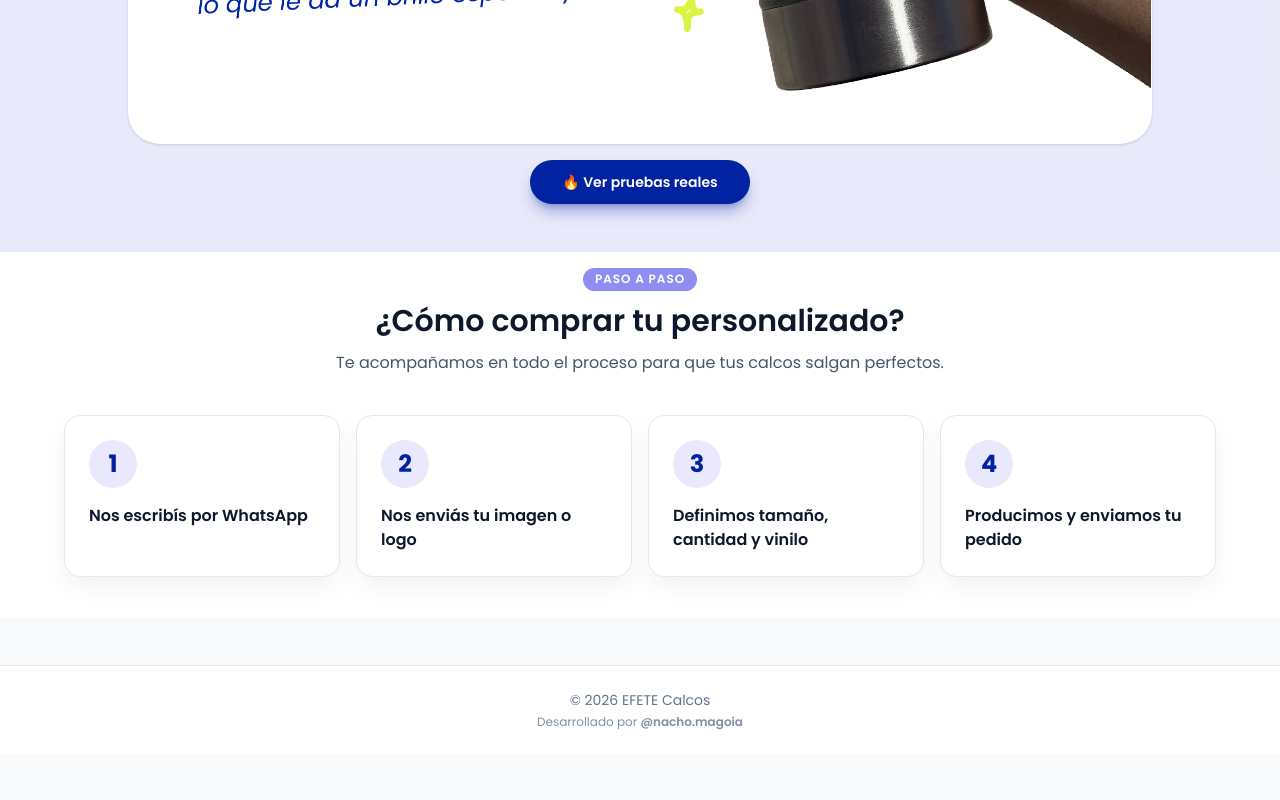
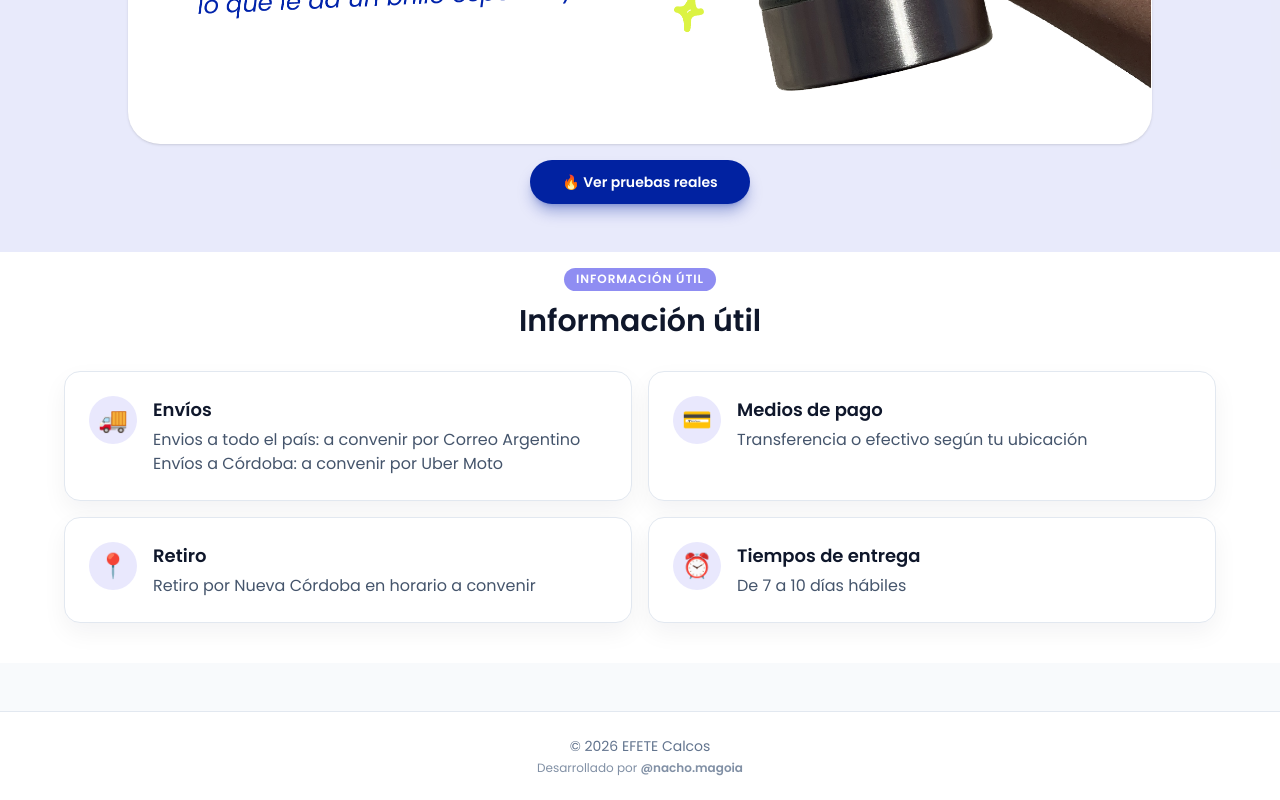
Before and after one commit to ignaciomagoia/ft_calcos2, a Next.js app: page / in a window 1280 px wide. Shown: the part 3642-4442 px from the top of the page. Before the commit the page ends 4396 px from the top, so only its background shows below. Built offline with nearby package versions, Linux system fonts and the light colour scheme; no server answers; the database is empty.

Commit message:
corrigo errores

```diff
--- a/src/components/HowToPersonalized.tsx
+++ b/src/components/HowToPersonalized.tsx
@@ -1,36 +1,65 @@
-const steps = [
-  "Nos escribís por WhatsApp",
-  "Nos enviás tu imagen o logo",
-  "Definimos tamaño, cantidad y vinilo",
-  "Producimos y enviamos tu pedido",
+type InfoCard = {
+  icon: string;
+  title: string;
+  description: string;
+};
+
+const infoCards: InfoCard[] = [
+  {
+    icon: "🚚",
+    title: "Envíos",
+    description:
+      "Envios a todo el país: a convenir por Correo Argentino\nEnvíos a Córdoba: a convenir por Uber Moto",
+  },
+  {
+    icon: "💳",
+    title: "Medios de pago",
+    description: "Transferencia o efectivo según tu ubicación",
+  },
+  {
+    icon: "📍",
+    title: "Retiro",
+    description: "Retiro por Nueva Córdoba en horario a convenir",
+  },
+  {
+    icon: "⏰",
+    title: "Tiempos de entrega",
+    description: "De 7 a 10 días hábiles",
+  },
 ];
 
 const HowToPersonalized = () => {
   return (
     <section className="w-full bg-white px-4 pt-4 pb-10 sm:px-6 lg:px-8">
-      <div className="mx-auto max-w-6xl space-y-10">
+      <div className="mx-auto max-w-6xl space-y-8">
         <div className="space-y-3 text-center">
-          <p className="pill mx-auto w-fit">Paso a paso</p>
+          <p className="pill mx-auto w-fit">Información útil</p>
           <h2 className="text-3xl font-semibold text-slate-900">
-            ¿Cómo comprar tu personalizado?
+            Información útil
           </h2>
-          <p className="text-slate-600">
-            Te acompañamos en todo el proceso para que tus calcos salgan
-            perfectos.
-          </p>
         </div>
 
-        <div className="grid gap-4 md:grid-cols-2 lg:grid-cols-4">
-          {steps.map((step, index) => (
-            <div
-              key={step}
-              className="card flex h-full flex-col gap-4 rounded-3xl p-6 text-left"
+        <div className="grid gap-4 md:grid-cols-2">
+          {infoCards.map((card) => (
+            <article
+              key={card.title}
+              className="card flex h-full items-start gap-4 rounded-3xl p-6"
             >
-              <span className="inline-flex h-12 w-12 items-center justify-center rounded-full bg-[var(--color-secondary)]/20 text-2xl font-bold text-[var(--color-primary)]">
-                {index + 1}
+              <span
+                aria-hidden="true"
+                className="inline-flex h-12 w-12 shrink-0 items-center justify-center rounded-full bg-[var(--color-secondary)]/20 text-2xl"
+              >
+                {card.icon}
               </span>
-              <p className="text-base font-semibold text-slate-900">{step}</p>
-            </div>
+              <div className="space-y-1">
+                <h3 className="text-lg font-semibold text-slate-900">
+                  {card.title}
+                </h3>
+                <p className="whitespace-pre-line text-sm text-slate-600 sm:text-base">
+                  {card.description}
+                </p>
+              </div>
+            </article>
           ))}
         </div>
       </div>
```
